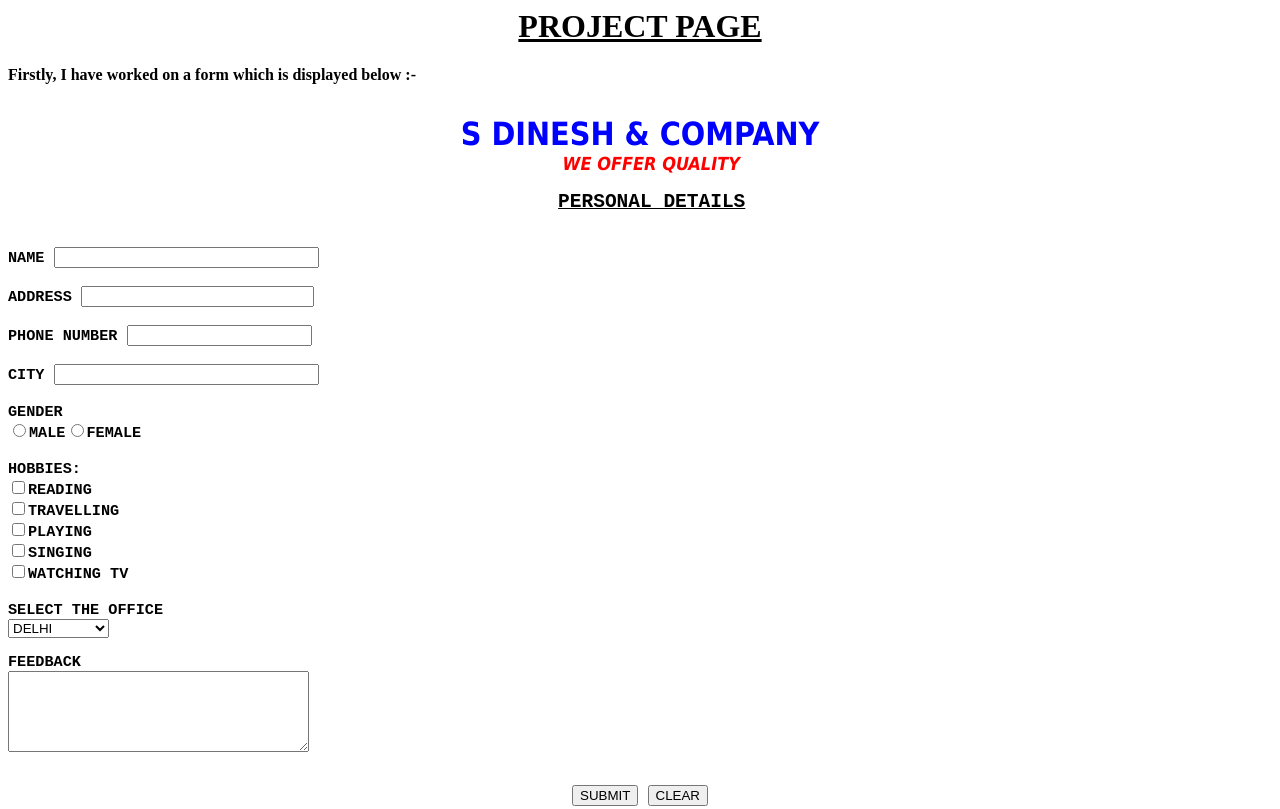
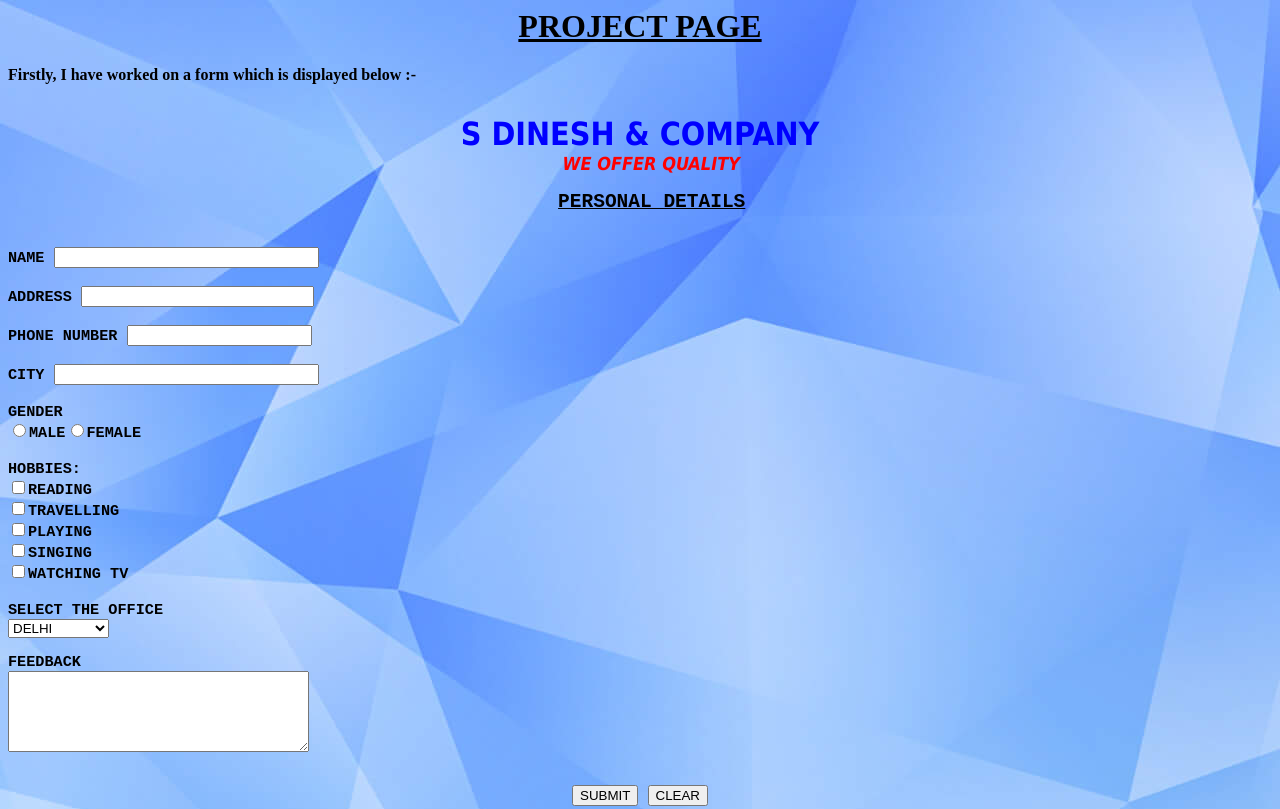
Before and after one commit to luckyseth1/Resume1, a plain HTML site: page project.html in a window 1280 px wide. Shown: the top 809 px of the page. Drawn offline with Linux system fonts and the light colour scheme.

Commit message:
Update project.html
Added a photo

```diff
--- a/project.html
+++ b/project.html
@@ -2,7 +2,7 @@
     <HEAD>
         <TITLE>MY PROJECT</TITLE>
     </HEAD>
-<BODY background="file:///storage/emulated/0/computer/Free-blue-gradient-pattern-background-from-Fotor.jpg"><CENTER><H1><U>PROJECT PAGE</U></H1></CENTER>
+<BODY background="Free-blue-gradient-pattern-background-from-Fotor.jpg"><CENTER><H1><U>PROJECT PAGE</U></H1></CENTER>
     <B>Firstly, I have worked on a form which is displayed below :- </B>
     <P><PRE>
               <CENTER><B><FONT FACE="TAHOMA" SIZE="6" COLOR="BLUE">S DINESH & COMPANY</FONT></B><FONT SIZE="4">
```
